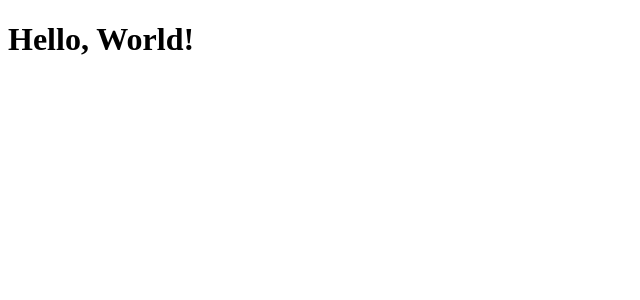
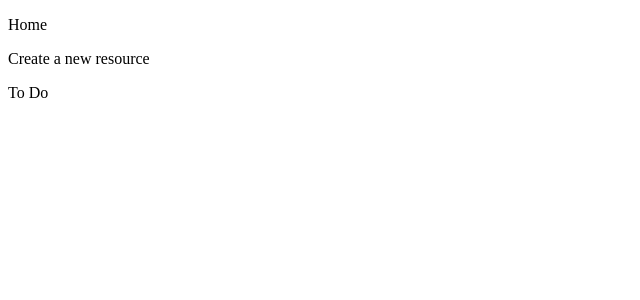
Before and after one commit to katrinalea/new-resource, a React (Create React App) app: page / in a window 1280 px wide. Shown: the top 300 px of the page, without its empty margins (0-640 px from the left). Built offline with nearby package versions, Linux system fonts and the light colour scheme; the HTML template or start-up script is replaced by a standard one.

Commit message:
create functions

```diff
--- a/src/App.tsx
+++ b/src/App.tsx
@@ -1,7 +1,15 @@
-import { greet } from "./utils/greet";
+import HomePage from "./pages/home";
+import NewResource from "./pages/newResource";
+import ToDoList from "./pages/toDoList";
 
 function App(): JSX.Element {
-  return <h1>{greet("World")}</h1>;
+  return (
+    <div>
+      <HomePage />
+      <NewResource />
+      <ToDoList />
+    </div>
+  );
 }
 
 export default App;
--- a/src/pages/home.tsx
+++ b/src/pages/home.tsx
@@ -0,0 +1,7 @@
+export default function HomePage(): JSX.Element {
+  return (
+    <div>
+      <p>Home</p>
+    </div>
+  );
+}
--- a/src/pages/newResource.tsx
+++ b/src/pages/newResource.tsx
@@ -1 +1,9 @@
 import { IResource } from "../interfaces";
+
+export default function NewResource(): JSX.Element {
+  return (
+    <div>
+      <p>Create a new resource</p>
+    </div>
+  );
+}
--- a/src/pages/toDoList.tsx
+++ b/src/pages/toDoList.tsx
@@ -0,0 +1,7 @@
+export default function ToDoList(): JSX.Element {
+  return (
+    <div>
+      <p>To Do</p>
+    </div>
+  );
+}
```
Also changed, not shown: src/components/searchBar.tsx (+7 -0 lines), src/components/tagFilter.tsx (+7 -0 lines).
